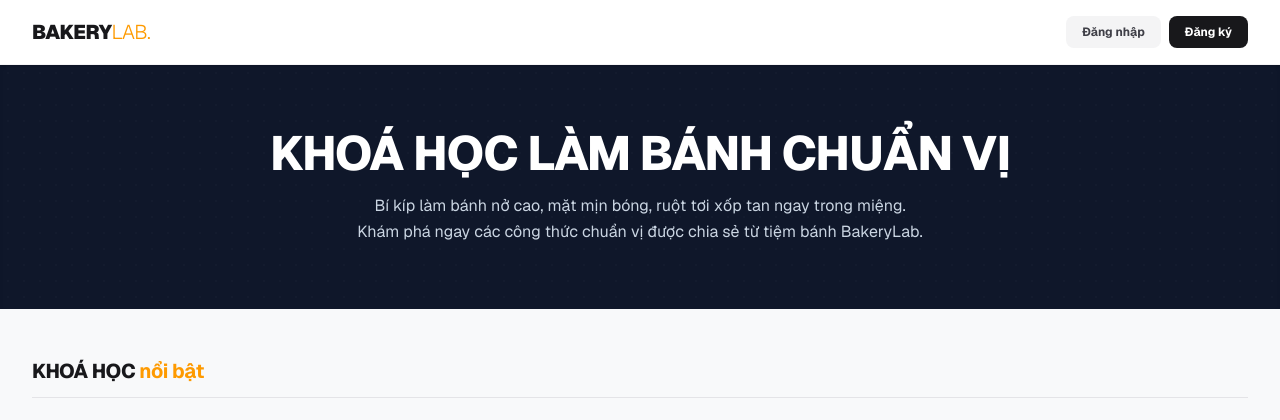
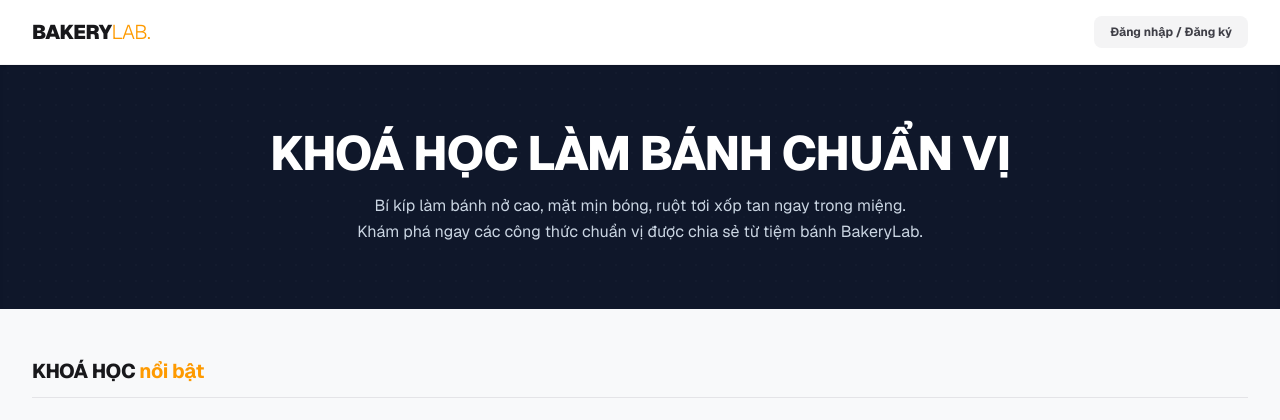
Before and after one commit to qnhu2212433/qn-bakery, a Next.js app: page / in a window 1280 px wide. Shown: the top 420 px of the page. Built offline with nearby package versions, Linux system fonts and the light colour scheme; no server answers; the database is empty.

Commit message:
Design: Update header to show both Login and Register buttons

```diff
--- a/app/page.tsx
+++ b/app/page.tsx
@@ -74,24 +74,12 @@ export default async function HomePage() {
                 </button>
               </form>
             ) : (
-              /* Khối bao bọc linh hoạt giúp 2 nút nằm ngang hàng và cách nhau một khoảng vừa phải */
-              <div className="flex items-center gap-2">
-                {/* Nút Đăng nhập */}
-                <Link
-                  href="/login"
-                  className="px-4 py-2 text-xs font-bold text-zinc-700 bg-zinc-100 hover:bg-zinc-200 rounded-lg transition"
-                >
-                  Đăng nhập
-                </Link>
-
-                {/* Nút Đăng ký (Nổi bật hơn với nền tối để người dùng dễ chú ý) */}
-                <Link
-                  href="/register"
-                  className="px-4 py-2 text-xs font-bold text-white bg-zinc-900 hover:bg-zinc-800 rounded-lg transition"
-                >
-                  Đăng ký
-                </Link>
-              </div>
+              <Link
+                href="/login"
+                className="inline-flex items-center gap-1.5 px-4 py-2 text-xs font-bold text-zinc-700 bg-zinc-100 hover:bg-zinc-200 rounded-lg transition"
+              >
+                Đăng nhập / Đăng ký
+              </Link>
             )}
           </div>
         </div>
```
